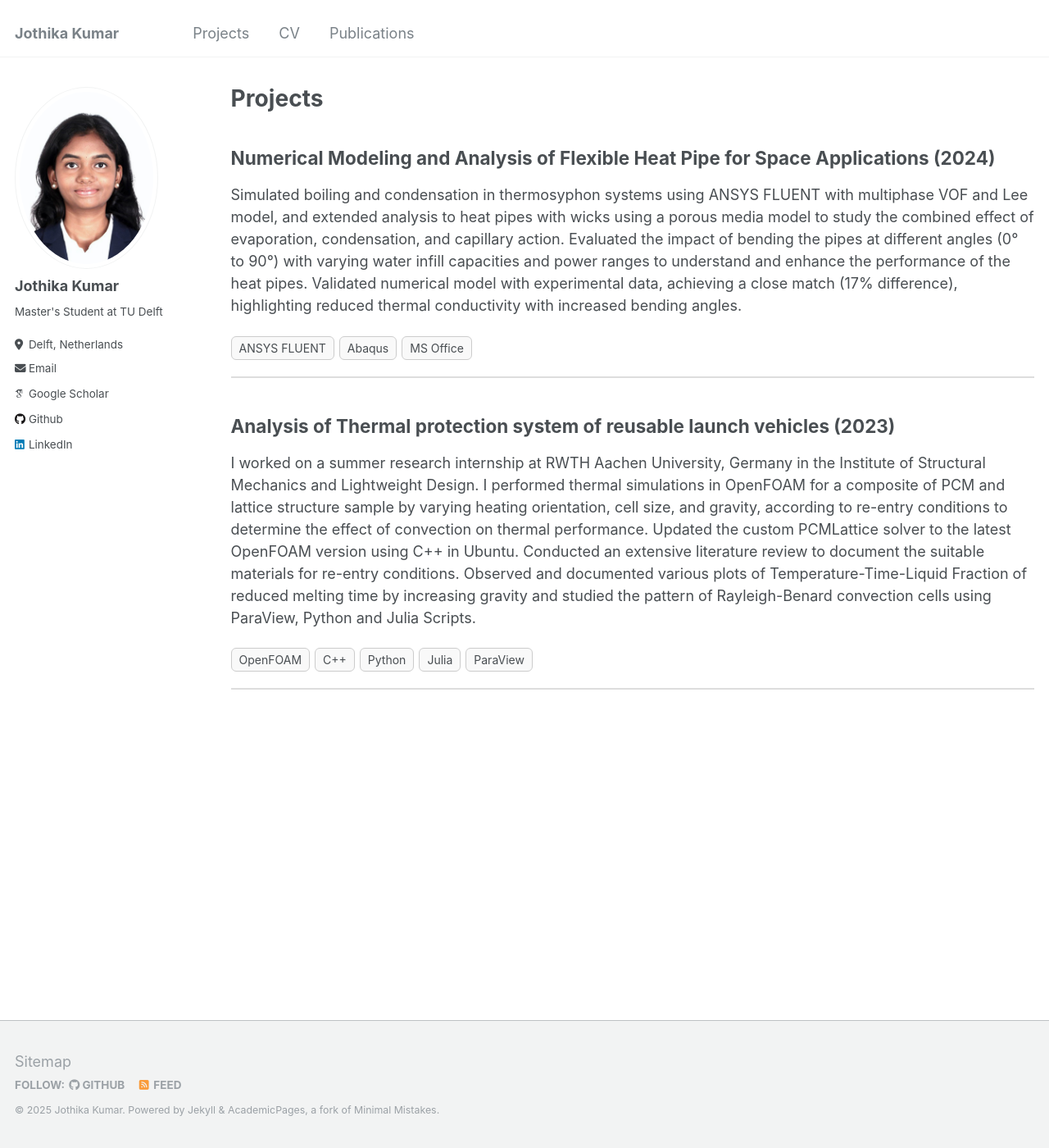
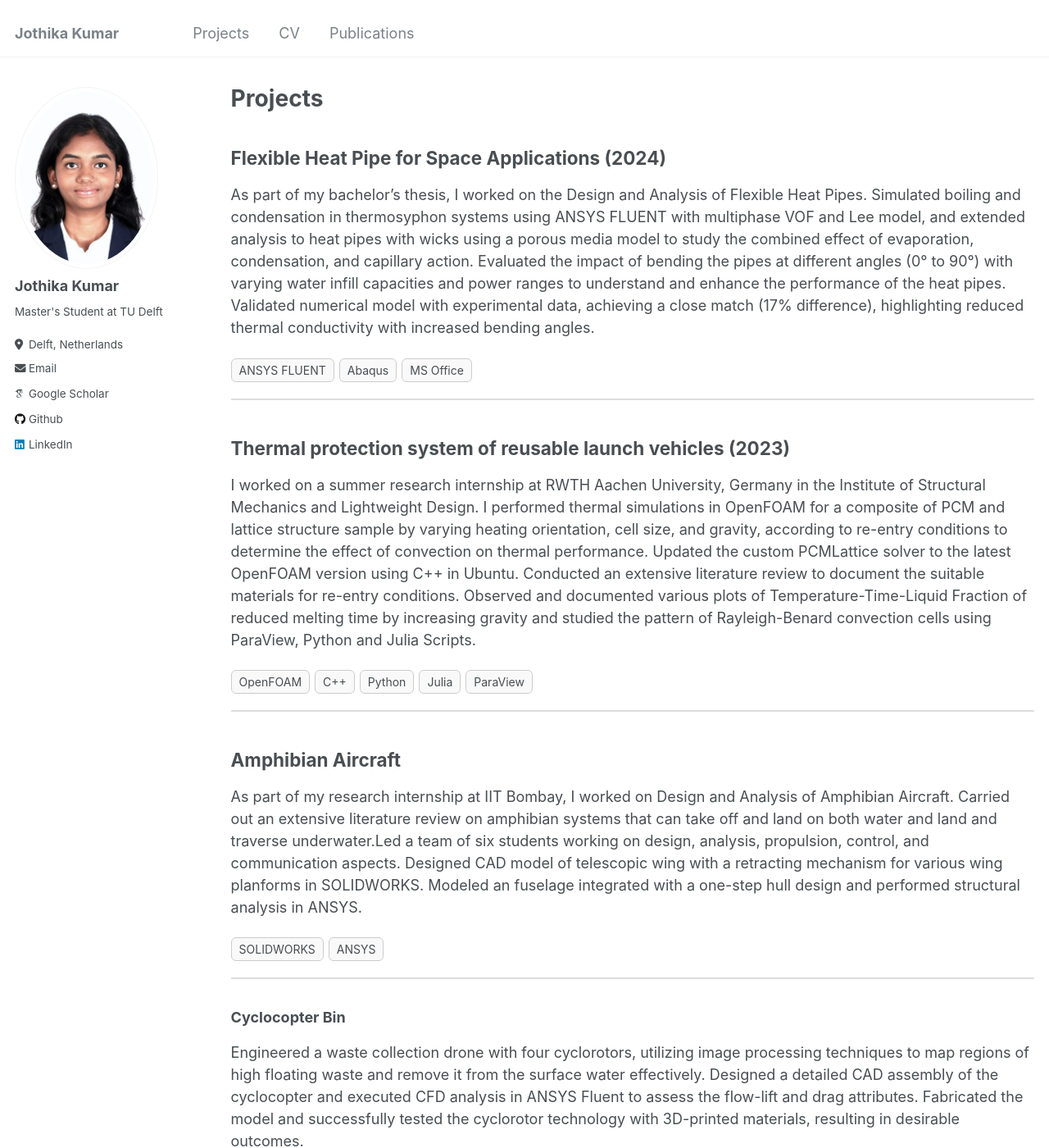
Before and after one commit to jothikak05/jothikak05.github.io, a Jekyll site: the page built from _pages/projects.md, in a window 1280 px wide and 1400 px high. Shown: the whole window at 82% size. Built offline with Jekyll 4.4.1, drawn with Linux system fonts in a browser that asks for light colours; some web fonts are replaced; some of the changed text lies outside the part shown.

Commit message:
added cv contents

```diff
--- a/_pages/projects.md
+++ b/_pages/projects.md
@@ -4,9 +4,9 @@ title: "Projects"
 permalink: /projects/
 author_profile: true
 ---
-## Numerical Modeling and Analysis of Flexible Heat Pipe for Space Applications (2024)
+## Flexible Heat Pipe for Space Applications (2024)
 
-Simulated boiling and condensation in thermosyphon systems using ANSYS FLUENT with multiphase VOF and Lee model, and extended analysis to heat pipes with wicks using a porous media model to study the combined effect of evaporation, condensation, and capillary action. Evaluated the impact of bending the pipes at different angles (0° to 90°) with varying water infill capacities and power ranges to understand and enhance the performance of the heat pipes. Validated numerical model with experimental data, achieving a close match (17% difference), highlighting reduced thermal conductivity with increased bending angles.
+As part of my bachelor's thesis, I worked on the Design and Analysis of Flexible Heat Pipes. Simulated boiling and condensation in thermosyphon systems using ANSYS FLUENT with multiphase VOF and Lee model, and extended analysis to heat pipes with wicks using a porous media model to study the combined effect of evaporation, condensation, and capillary action. Evaluated the impact of bending the pipes at different angles (0° to 90°) with varying water infill capacities and power ranges to understand and enhance the performance of the heat pipes. Validated numerical model with experimental data, achieving a close match (17% difference), highlighting reduced thermal conductivity with increased bending angles.
 
 <div style="display: flex; flex-wrap: wrap; gap: 6px; margin-top: 15px;">
   <div style="padding: 3px 9px; font-size: 14px; border: 1px solid #ccc; border-radius: 6px; background-color: #f9f9f9;">
@@ -45,3 +44,75 @@ I worked on a summer research internship at RWTH Aachen University, Germany in t
 </div>
 
 <hr style="margin-top: 20px; border: 1px solid #ddd;">
+## Amphibian Aircraft
+
+As part of my research internship at IIT Bombay, I worked on Design and Analysis of Amphibian Aircraft. Carried out an extensive literature review on amphibian systems that can take off and land on both water and land and traverse underwater.Led a team of six students working on design, analysis, propulsion, control, and communication aspects. Designed CAD model of telescopic wing with a retracting mechanism for various wing planforms in SOLIDWORKS. Modeled an fuselage integrated with a one-step hull design and performed structural analysis in ANSYS.
+
+<div style="display: flex; flex-wrap: wrap; gap: 6px; margin-top: 15px;">
+  <div style="padding: 3px 9px; font-size: 14px; border: 1px solid #ccc; border-radius: 6px; background-color: #f9f9f9;">
+    SOLIDWORKS
+  </div>
+  <div style="padding: 3px 9px; font-size: 14px; border: 1px solid #ccc; border-radius: 6px; background-color: #f9f9f9;">
+    ANSYS
+  </div>
+</div>
+
+<hr style="margin-top: 20px; border: 1px solid #ddd;">
+###  Cyclocopter Bin
+
+Engineered a waste collection drone with four cyclorotors, utilizing image processing techniques to map regions of high floating waste and remove it from the surface water effectively. Designed a detailed CAD assembly of the cyclocopter and executed CFD analysis in ANSYS Fluent to assess the flow-lift and drag attributes. Fabricated the model and successfully tested the cyclorotor technology with 3D-printed materials, resulting in desirable outcomes.
+
+<div style="display: flex; flex-wrap: wrap; gap: 6px; margin-top: 15px;">
+  <div style="padding: 3px 9px; font-size: 14px; border: 1px solid #ccc; border-radius: 6px; background-color: #f9f9f9;">
+    SOLIDWORKS
+  </div>
+  <div style="padding: 3px 9px; font-size: 14px; border: 1px solid #ccc; border-radius: 6px; background-color: #f9f9f9;">
+    ANSYS
+  </div>
+  <div style="padding: 3px 9px; font-size: 14px; border: 1px solid #ccc; border-radius: 6px; background-color: #f9f9f9;">
+    3D Printing
+  </div>
+</div>
+
+<hr style="margin-top: 20px; border: 1px solid #ddd;">
+## Multirotor Drone
+Developed a quadcopter with targeted payload delivery capabilities and integrated image processing for advanced surveillance applications. Designed drone CAD model with Hybrid X frame in SOLIDWORKS; conducted topology optimization; performed structural analysis in ANSYS. Fabricated the drone using a carbon fibre-balsa composite structure using the vacuum bagging technique and successfully tested it. Secured 10th position nationwide in the Phase-1 design round of the SAE Aerothon ’22 competition.
+
+<div style="display: flex; flex-wrap: wrap; gap: 6px; margin-top: 15px;">
+  <div style="padding: 3px 9px; font-size: 14px; border: 1px solid #ccc; border-radius: 6px; background-color: #f9f9f9;">
+    SOLIDWORKS
+  </div>
+  <div style="padding: 3px 9px; font-size: 14px; border: 1px solid #ccc; border-radius: 6px; background-color: #f9f9f9;">
+    ANSYS
+  </div>
+  <div style="padding: 3px 9px; font-size: 14px; border: 1px solid #ccc; border-radius: 6px; background-color: #f9f9f9;">
+    3D Printing
+  </div>
+  <div style="padding: 3px 9px; font-size: 14px; border: 1px solid #ccc; border-radius: 6px; background-color: #f9f9f9;">
+    Composite Fabrication
+  </div>
+</div>
+
+<hr style="margin-top: 20px; border: 1px solid #ddd;">
+## Albatross
+
+Developed a self-sustainable, efficient glider that detects forest fires using image processing and alerts base station. Spearheaded a six-membered team and worked on the CAD Model of the wing and curved fuselage, fabrication of the plane and successfully published as a research article in AIP Conference Proceedings.
+<div style="display: flex; flex-wrap: wrap; gap: 6px; margin-top: 15px;">
+    <div style="padding: 3px 9px; font-size: 14px; border: 1px solid #ccc; border-radius: 6px; background-color: #f9f9f9;">
+    XFLR5
+  </div>
+  <div style="padding: 3px 9px; font-size: 14px; border: 1px solid #ccc; border-radius: 6px; background-color: #f9f9f9;">
+    SOLIDWORKS
+  </div>
+  <div style="padding: 3px 9px; font-size: 14px; border: 1px solid #ccc; border-radius: 6px; background-color: #f9f9f9;">
+    ANSYS
+  </div>
+  <div style="padding: 3px 9px; font-size: 14px; border: 1px solid #ccc; border-radius: 6px; background-color: #f9f9f9;">
+    Fabrication
+  </div>
+</div>
+
+<hr style="margin-top: 20px; border: 1px solid #ddd;">
+## Observational Astronomy: Geometry of Planetary motions and Plotting Solar Analemma
+
+Measured size and relative distances between celestial bodies using geometry. Observed and plotted the solar analemma using Wolfram Mathematica software
```
Also changed, not shown: other parts of _pages/projects.md (+1 -2 lines).
